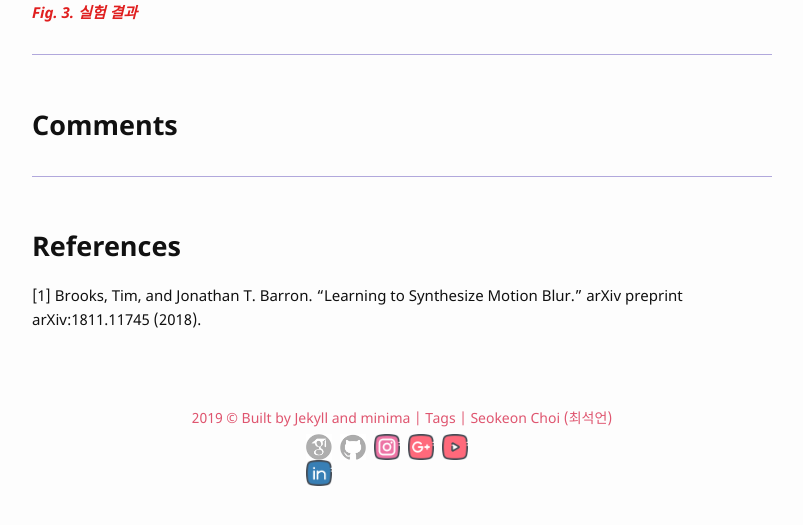
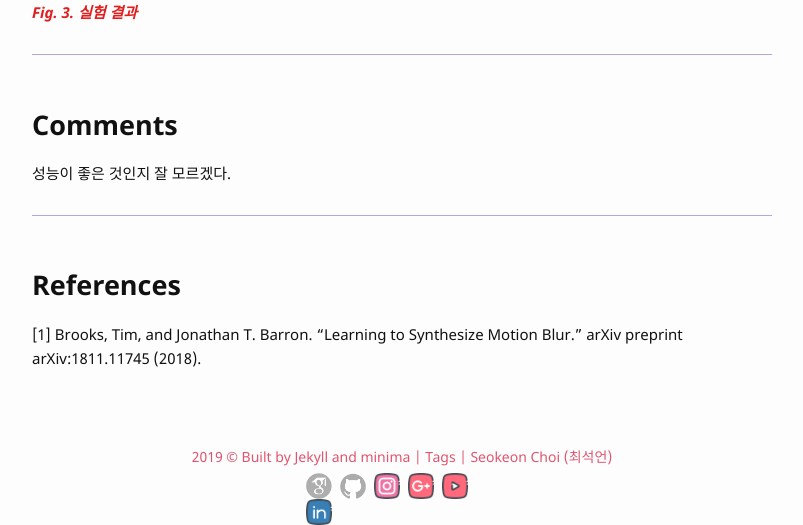
Before and after one commit to bismex/bismex.github.io, a Jekyll site: the page built from _posts/2019-05-26-LSMB.md, in a window 1280 px wide and 900 px high, scrolled down 1784 px, cut to the strip 375-900 px from the top of the window. Shown: the whole strip, without its empty margins (238-1041 px from the left). Built offline with Jekyll 4.4.1, drawn with Linux system fonts in a browser that asks for light colours; before the commit the page ends 2645 px from its top, so only the background shows below that.

Commit message:
Update 2019-05-26-LSMB.md

```diff
--- a/_posts/2019-05-26-LSMB.md
+++ b/_posts/2019-05-26-LSMB.md
@@ -64,7 +64,7 @@ tags: CV
 
 ## Comments
 
-
+성능이 좋은 것인지 잘 모르겠다.
 
 ---
 
```
